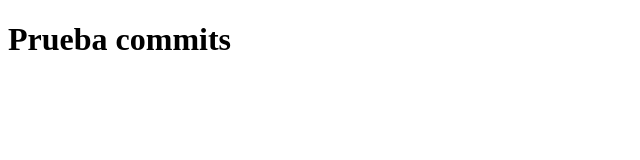
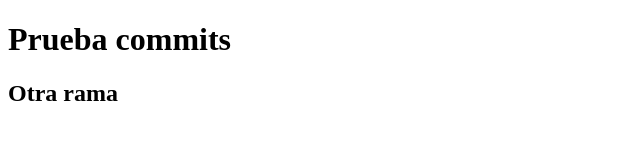
Before and after one commit to carlOzil/prueba-commits, a plain HTML site: page index.html in a window 1280 px wide. Shown: the whole page, without its empty margins (0-640 px from the left). Drawn offline with Linux system fonts and the light colour scheme.

Commit message:
prueba 3

```diff
--- a/index.html
+++ b/index.html
@@ -7,5 +7,6 @@
 </head>
 <body>
     <h1>Prueba commits</h1>
+    <h2>Otra rama</h2>
 </body>
 </html>
```
